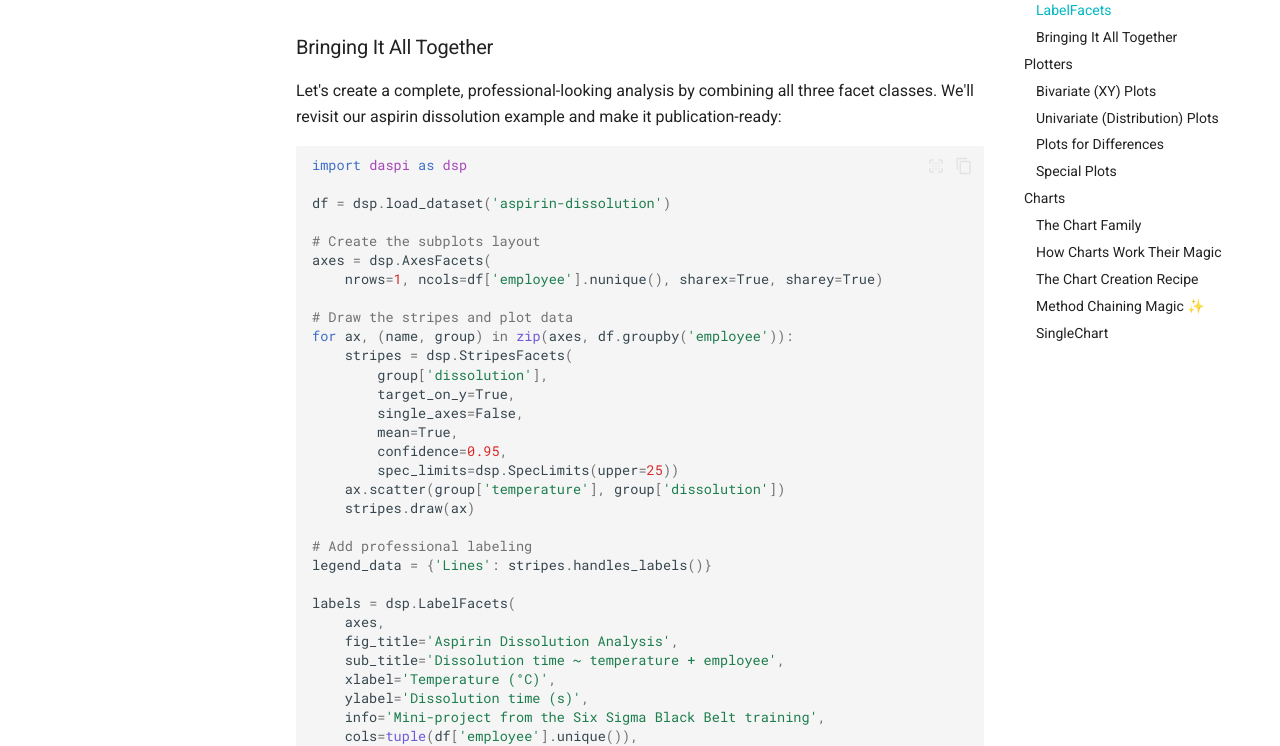
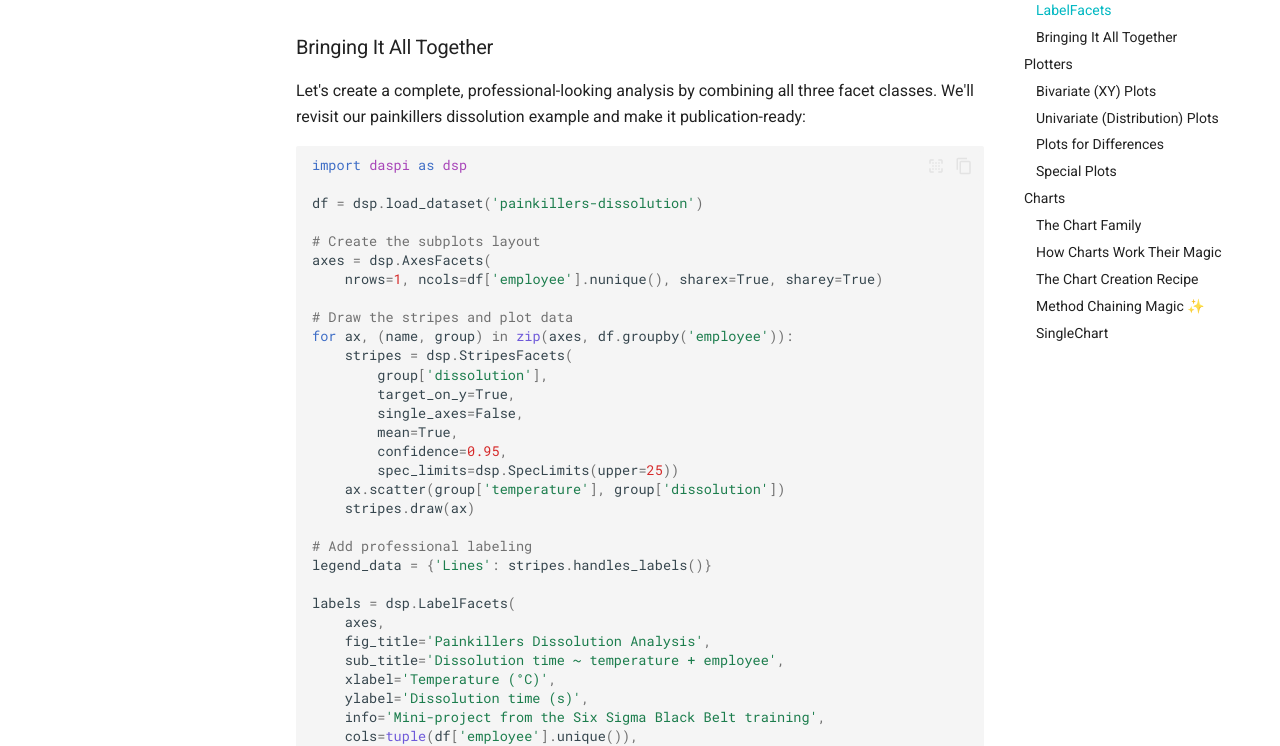
Before and after one commit to j4ggr/DaSPi, an MkDocs documentation site: the page built from docs/guides/plotting.md, in a window 1280 px wide and 1400 px high, scrolled down 4945 px. Shown: the part 179-925 px from the top of the window. Built offline with MkDocs 1.6.1 and Material for MkDocs 9.7.7, drawn with Linux system fonts in a browser that asks for light colours; comment, search, counter and statistics services are not loaded; old or Windows-style settings are respelled for this version of MkDocs; some of the changed text lies outside the part shown.

Commit message:
Changed, brands to invented brands of dissolution data and also where it was used

````diff
--- a/docs/guides/plotting.md
+++ b/docs/guides/plotting.md
@@ -62,13 +62,13 @@ Ever wanted to add reference lines or highlight important regions across your pl
 
 **The Solution**: Reference lines and areas that make patterns jump out at you!
 
-Let's see this in action with aspirin dissolution data. First, the "before" picture:
+Let's see this in action with painkillers dissolution data. First, the "before" picture:
 
 ```python
 import daspi as dsp
 import matplotlib.pyplot as plt
 
-df = dsp.load_dataset('aspirin-dissolution')
+df = dsp.load_dataset('painkillers-dissolution')
 
 fig, axes = plt.subplots(
     nrows=1, ncols=df['employee'].nunique(), sharex=True, sharey=True)
@@ -86,7 +86,7 @@ Hard to compare, right? Now watch the magic happen when we add stripes:
 import daspi as dsp
 import matplotlib.pyplot as plt
 
-df = dsp.load_dataset('aspirin-dissolution')
+df = dsp.load_dataset('painkillers-dissolution')
 
 fig, axes = plt.subplots(
     nrows=1, ncols=df['employee'].nunique(), sharex=True, sharey=True)
@@ -149,12 +149,12 @@ labels.draw()
 
 ### Bringing It All Together
 
-Let's create a complete, professional-looking analysis by combining all three facet classes. We'll revisit our aspirin dissolution example and make it publication-ready:
+Let's create a complete, professional-looking analysis by combining all three facet classes. We'll revisit our painkillers dissolution example and make it publication-ready:
 
 ```python
 import daspi as dsp
 
-df = dsp.load_dataset('aspirin-dissolution')
+df = dsp.load_dataset('painkillers-dissolution')
 
 # Create the subplots layout
 axes = dsp.AxesFacets(
@@ -177,7 +177,7 @@ legend_data = {'Lines': stripes.handles_labels()}
 
 labels = dsp.LabelFacets(
     axes,
-    fig_title='Aspirin Dissolution Analysis',
+    fig_title='Painkillers Dissolution Analysis',
     sub_title='Dissolution time ~ temperature + employee',
     xlabel='Temperature (°C)',
     ylabel='Dissolution time (s)',
@@ -188,7 +188,7 @@ labels = dsp.LabelFacets(
 labels.draw()
 ```
 
-![Aspirin Dissolution](../img/facets_combined.png)
+![Painkillers Dissolution](../img/facets_combined.png)
 
 From scattered data points to a professional analysis in just a few lines of code! 🚀
 
@@ -281,7 +281,7 @@ So now let's create a chart using the SingleChart class with the same data we us
 ```python
 import daspi as dsp
 
-df = dsp.load_dataset('aspirin-dissolution')
+df = dsp.load_dataset('painkillers-dissolution')
 
 chart = dsp.SingleChart(
         source=df,
@@ -303,7 +303,7 @@ chart = dsp.SingleChart(
         mean=True,
         confidence=0.95
     ).label(
-        fig_title='Aspirin dissolution',
+        fig_title='Painkillers dissolution',
         sub_title='Dissolution time vs. Employee, Brand, and Stirrer',
         target_label='Dissolution time (s)',
         feature_label='Employee',
````
Also changed, not shown: README.md (+4 -4 lines), daspi/__init__.py (+4 -4 lines), docs/img/anova_jitter_pain-color.png, docs/img/anova_mean-ci_pain-color.png, docs/img/anova_parameter-relevance_pain-color.png, docs/img/anova_residues_pain-color.png, 9 other files.
